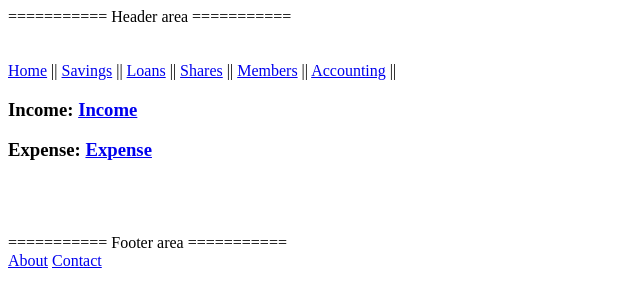
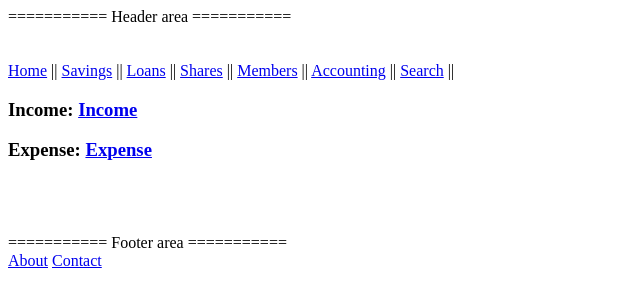
Before and after one commit to suresh466/cooperative_finance, a Django app: page /accounting/ in a window 1280 px wide. Shown: the top 307 px of the page, without its empty margins (0-640 px from the left). Run offline with Django 3.2, Linux system fonts and the light colour scheme.

Commit message:
add search to the base menu

```diff
--- a/templates/base.html
+++ b/templates/base.html
@@ -18,6 +18,7 @@
       <a href="{% url 'shares:share' %}">Shares</a> ||
       <a href="{% url 'members:member' %}">Members</a> ||
       <a href="{% url 'accounting:accounting' %}">Accounting</a> ||
+      <a href="{% url 'search:search' %}">Search</a> ||
     </div>
 
     {% block content %}
```
